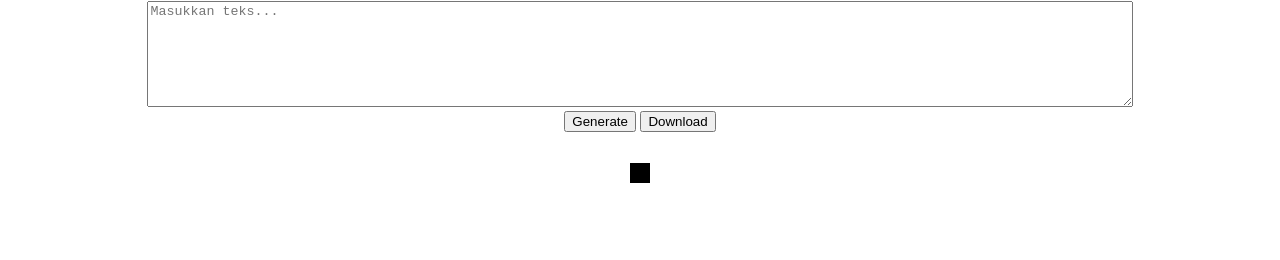
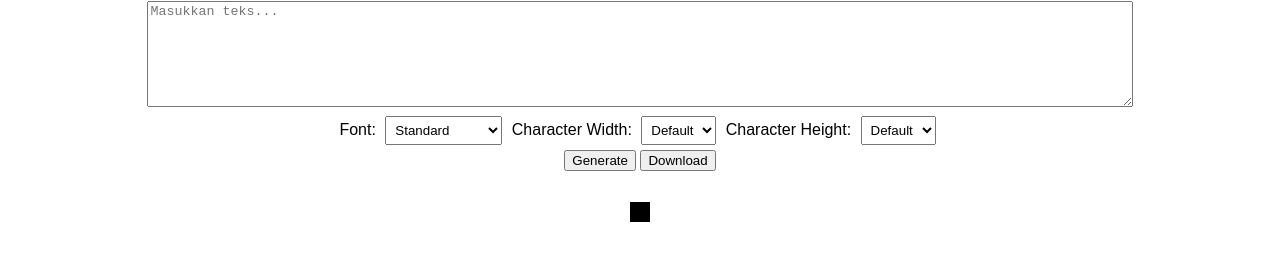
Before and after one commit to WillEnyong/monad.funny, a plain HTML site: page index.html in a window 1280 px wide. Shown: the part 148-408 px from the top of the page. Drawn offline with Linux system fonts and the light colour scheme.

Commit message:
Update index.html

```diff
--- a/index.html
+++ b/index.html
@@ -15,10 +15,31 @@
     </nav>
     <h1>Text to ASCII Art</h1>
     <textarea id="textInput" placeholder="Masukkan teks..."></textarea><br>
+
+    <label for="fontSelect">Font:</label>
+    <select id="fontSelect"></select>
+
+    <label for="widthSelect">Character Width:</label>
+    <select id="widthSelect">
+        <option value="default">Default</option>
+        <option value="full">Full</option>
+        <option value="fitted">Fitted</option>
+    </select>
+
+    <label for="heightSelect">Character Height:</label>
+    <select id="heightSelect">
+        <option value="default">Default</option>
+        <option value="smush">Smush</option>
+        <option value="full">Full</option>
+    </select>
+
+    <br>
     <button onclick="generateASCII()">Generate</button>
     <button onclick="downloadASCII()">Download</button>
     <br><br>
     <pre id="asciiOutput"></pre>
+
+    <script src="https://cdnjs.cloudflare.com/ajax/libs/figlet/1.2.4/figlet.min.js"></script>
     <script src="script.js"></script>
 </body>
 </html>
```
